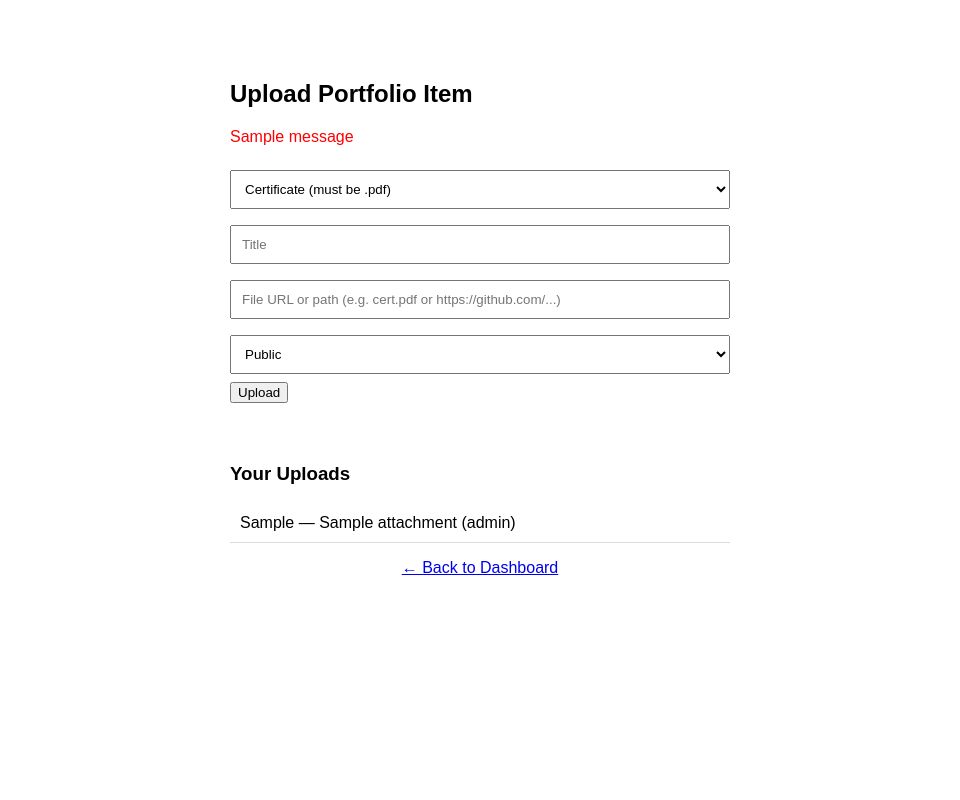
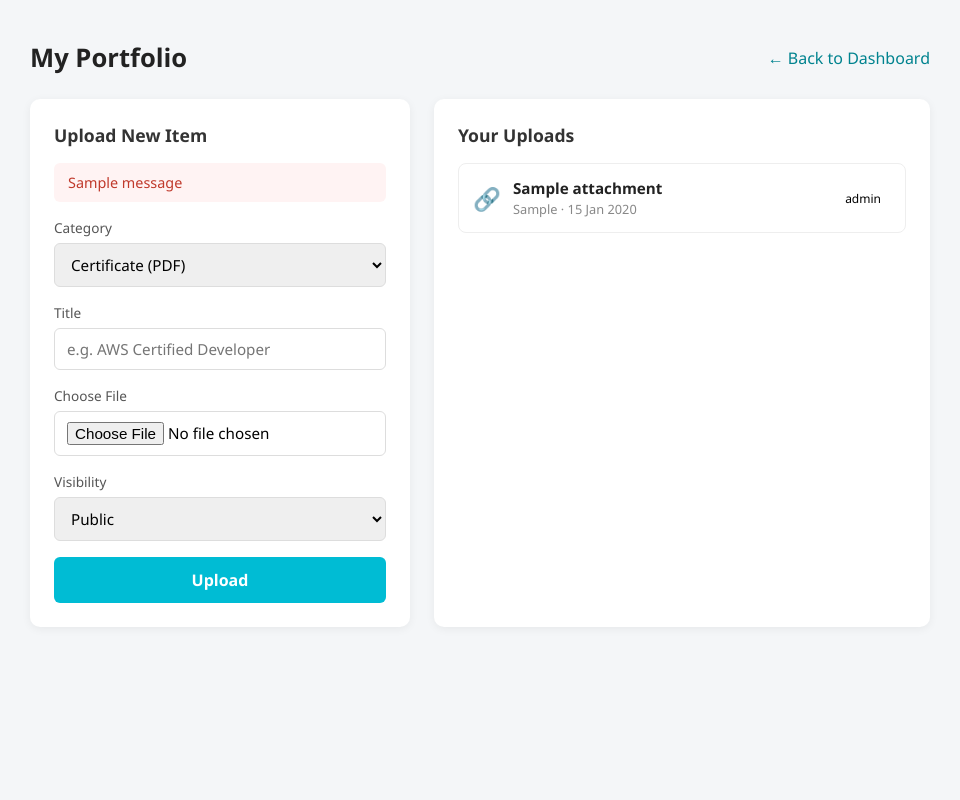
Before and after one commit to nirnoy-charisma/Corporate_talent_portfolio_marketplace, a Flask app: page /portfolio/upload in a window 1280 px wide. Shown: the whole page, without its empty margins (160-1120 px from the left). Run offline with Flask 3, Linux system fonts and the light colour scheme; the visitor is signed in with stand-in values (Sample User, id 1); tables that the repository leaves empty hold one stand-in row (values such as "Sample post"); one stand-in notice (Sample message) is shown.

Commit message:
All 9 patterns implemented: Singleton, Proxy, Decorator, Composite added; fixed file upload, my applications, search candidates

```diff
--- a/routes/portfolio.py
+++ b/routes/portfolio.py
@@ -1,6 +1,11 @@
-from flask import Blueprint, render_template, request, redirect, url_for, session, flash
+import os
+import uuid
+from flask import Blueprint, render_template, request, redirect, url_for, session, flash, current_app
 from models.individual_profile import IndividualProfile
 from patterns.portfolio_builder import BUILDER_MAP, UploadDirector
+from patterns.attachment_proxy import AttachmentAccessProxy
+from patterns.attachment_decorator import BasicAttachmentDisplay, VerifiedBadgeDecorator, FeaturedBadgeDecorator
+from patterns.portfolio_composite import build_portfolio_tree
 
 portfolio_bp = Blueprint("portfolio", __name__)
 
@@ -16,7 +21,6 @@ def upload():
     if request.method == "POST":
         category = request.form["category"]
         title = request.form["title"]
-        file_url = request.form["file_url"]
         visibility = request.form["visibility"]
 
         builder_class = BUILDER_MAP.get(category)
@@ -24,11 +28,26 @@ def upload():
             flash("Unknown category.")
             return redirect(url_for("portfolio.upload"))
 
-        builder = builder_class(profile.profileId)
-        director = UploadDirector(builder)
+        try:
+            if category == "project":
+                file_value = request.form.get("project_link", "").strip()
+                if not file_value:
+                    raise ValueError("Please enter a project link.")
+            else:
+                uploaded_file = request.files.get("file")
+                if not uploaded_file or uploaded_file.filename == "":
+                    raise ValueError("Please choose a file to upload.")
 
-        try:
-            director.standard_upload(title, file_url, visibility)
+                ext = os.path.splitext(uploaded_file.filename)[1].lower()
+                safe_name = f"{uuid.uuid4().hex}{ext}"
+                save_path = os.path.join(current_app.root_path, "static", "uploads", safe_name)
+                uploaded_file.save(save_path)
+                file_value = f"uploads/{safe_name}"
+
+            builder = builder_class(profile.profileId)
+            director = UploadDirector(builder)
+            director.standard_upload(title, file_value, visibility)
+
             flash("Portfolio item uploaded successfully!")
         except ValueError as e:
             flash(str(e))
@@ -36,4 +55,38 @@ def upload():
         return redirect(url_for("portfolio.upload"))
 
     attachments = profile.attachments
-    return render_template("portfolio_upload.html", attachments=attachments)
+    attachment_displays = []
+    for a in attachments:
+        display = BasicAttachmentDisplay(a)
+        if a.visibilityLevel == "verified_companies":
+            display = VerifiedBadgeDecorator(display)
+        attachment_displays.append({"rendered": display.render(), "raw": a})
+
+    return render_template("portfolio_upload.html", attachments=attachments, attachment_displays=attachment_displays)
+
+
+@portfolio_bp.route("/portfolio/view/<profile_id>")
+def view_candidate_portfolio(profile_id):
+    if "userId" not in session:
+        return redirect(url_for("home"))
+
+    profile = IndividualProfile.query.get(profile_id)
+    if not profile:
+        flash("Profile not found.")
+        return redirect(url_for("home"))
+
+    proxy = AttachmentAccessProxy(session["userId"], session["userType"])
+    visible_attachments = proxy.get_attachments(profile_id)
+
+    return render_template("view_candidate.html", profile=profile, attachments=visible_attachments)
+
+
+@portfolio_bp.route("/portfolio/overview")
+def portfolio_overview():
+    if "userId" not in session or session.get("userType") != "individual":
+        return redirect(url_for("home"))
+
+    profile = IndividualProfile.query.filter_by(userId=session["userId"]).first()
+    tree = build_portfolio_tree(profile.attachments)
+
+    return f"<pre>{tree.render()}</pre>"
--- a/templates/dashboard.html
+++ b/templates/dashboard.html
@@ -50,7 +50,7 @@
             </a>
           </li>
           <li class="menu-item">
-            <a href="#" class="menu-link">
+            <a href="{{ url_for('jobs.my_applications') }}" class="menu-link">
               <span class="material-symbols-rounded">description</span>
               <span class="menu-label">My Applications</span>
             </a>
@@ -70,7 +70,7 @@
             </a>
           </li>
           <li class="menu-item">
-            <a href="#" class="menu-link">
+            <a href="{{ url_for('jobs.search_candidates') }}" class="menu-link">
               <span class="material-symbols-rounded">group</span>
               <span class="menu-label">Search Candidates</span>
             </a>
--- a/templates/portfolio_upload.html
+++ b/templates/portfolio_upload.html
@@ -1,47 +1,154 @@
 <!DOCTYPE html>
 <html>
 <head>
+<meta charset="UTF-8">
 <title>My Portfolio</title>
+<link rel="stylesheet" href="https://fonts.googleapis.com/css2?family=Material+Symbols+Rounded:opsz,wght,FILL,GRAD@24,400,0,0">
 <style>
-    body { font-family: Arial, sans-serif; }
-    .upload-form { max-width: 500px; margin: 40px auto; padding: 20px; }
-    .upload-form input, .upload-form select { width: 100%; padding: 10px; margin: 8px 0; box-sizing: border-box; }
-    .attachment-list { max-width: 500px; margin: 0 auto; }
-    .attachment-item { padding: 10px; border-bottom: 1px solid #ddd; }
+  * { box-sizing: border-box; margin: 0; padding: 0; font-family: "Segoe UI", sans-serif; }
+  body { background: #f4f6f8; min-height: 100vh; padding: 40px 20px; }
+
+  .page-wrap { max-width: 900px; margin: 0 auto; }
+  .page-header { display: flex; justify-content: space-between; align-items: center; margin-bottom: 24px; }
+  .page-header h1 { font-size: 1.6rem; color: #222; }
+  .back-link { color: #00838f; text-decoration: none; font-weight: 500; }
+  .back-link:hover { text-decoration: underline; }
+
+  .layout { display: grid; grid-template-columns: 380px 1fr; gap: 24px; }
+  @media (max-width: 800px) { .layout { grid-template-columns: 1fr; } }
+
+  .card { background: #fff; border-radius: 10px; padding: 24px; box-shadow: 0 2px 10px rgba(0,0,0,0.06); }
+
+  .card h2 { font-size: 1.1rem; margin-bottom: 16px; color: #333; }
+
+  .flash-msg { background: #fff3f3; color: #c0392b; padding: 10px 14px; border-radius: 6px; margin-bottom: 16px; font-size: 0.9rem; }
+
+  .field { margin-bottom: 16px; }
+  .field label { display: block; font-size: 0.85rem; color: #555; margin-bottom: 6px; font-weight: 500; }
+  .field select, .field input[type="text"], .field input[type="file"] {
+    width: 100%; padding: 10px 12px; border: 1px solid #ddd; border-radius: 6px;
+    font-size: 0.95rem; outline: none; transition: border-color 0.15s;
+  }
+  .field select:focus, .field input:focus { border-color: #00bcd4; }
+
+  .file-field, .link-field { display: none; }
+  .file-field.active, .link-field.active { display: block; }
+
+  .submit-btn {
+    width: 100%; padding: 12px; background: #00bcd4; color: #fff; border: none;
+    border-radius: 6px; font-size: 1rem; font-weight: 600; cursor: pointer; transition: background 0.15s;
+  }
+  .submit-btn:hover { background: #0097a7; }
+
+  .attachment-item {
+    display: flex; align-items: center; justify-content: space-between;
+    padding: 14px; border: 1px solid #eee; border-radius: 8px; margin-bottom: 10px;
+  }
+  .attachment-info { display: flex; align-items: center; gap: 12px; }
+  .attachment-icon { font-size: 1.4rem; }
+  .attachment-title { font-weight: 600; color: #222; font-size: 0.95rem; }
+  .attachment-meta { font-size: 0.8rem; color: #888; margin-top: 2px; }
+  .visibility-tag {
+    font-size: 0.75rem; padding: 3px 10px; border-radius: 12px; font-weight: 500;
+  }
+  .visibility-public { background: #e6f7ea; color: #1e824c; }
+  .visibility-private { background: #fdecea; color: #c0392b; }
+  .visibility-verified_companies { background: #e8f0fe; color: #1a73e8; }
+
+  .empty-state { text-align: center; color: #999; padding: 30px 0; font-size: 0.9rem; }
 </style>
 </head>
 <body>
-  <div class="upload-form">
-    <h2>Upload Portfolio Item</h2>
+  <div class="page-wrap">
+    <div class="page-header">
+      <h1>My Portfolio</h1>
+      <a href="{{ url_for('auth.dashboard') }}" class="back-link">← Back to Dashboard</a>
+    </div>
+
+    <div class="layout">
+      <div class="card">
+        <h2>Upload New Item</h2>
         {% with messages = get_flashed_messages() %}
-      {% if messages %}<p style="color:red">{{ messages[0] }}</p>{% endif %}
+          {% if messages %}<div class="flash-msg">{{ messages[0] }}</div>{% endif %}
         {% endwith %}
-    <form method="POST">
-      <select name="category" required>
-        <option value="certificate">Certificate (must be .pdf)</option>
-        <option value="project">Project (must be a link)</option>
-        <option value="photo">Photo (.jpg/.png)</option>
+
+        <form method="POST" enctype="multipart/form-data" id="upload-form">
+          <div class="field">
+            <label>Category</label>
+            <select name="category" id="category-select" required>
+              <option value="certificate">Certificate (PDF)</option>
+              <option value="project">Project (Link)</option>
+              <option value="photo">Photo (JPG/PNG)</option>
             </select>
-      <input type="text" name="title" placeholder="Title" required>
-      <input type="text" name="file_url" placeholder="File URL or path (e.g. cert.pdf or https://github.com/...)" required>
+          </div>
+
+          <div class="field">
+            <label>Title</label>
+            <input type="text" name="title" placeholder="e.g. AWS Certified Developer" required>
+          </div>
+
+          <div class="field file-field active" id="file-field">
+            <label>Choose File</label>
+            <input type="file" name="file" id="file-input">
+          </div>
+
+          <div class="field link-field" id="link-field">
+            <label>Project Link</label>
+            <input type="text" name="project_link" placeholder="https://github.com/yourproject">
+          </div>
+
+          <div class="field">
+            <label>Visibility</label>
             <select name="visibility" required>
               <option value="public">Public</option>
               <option value="private">Private</option>
               <option value="verified_companies">Verified Companies Only</option>
             </select>
-      <button type="submit">Upload</button>
+          </div>
+
+          <button type="submit" class="submit-btn">Upload</button>
         </form>
       </div>
 
-  <div class="attachment-list">
-    <h3>Your Uploads</h3>
+      <div class="card">
+        <h2>Your Uploads</h2>
         {% for a in attachments %}
-      <div class="attachment-item">{{ a.category }} — {{ a.title }} ({{ a.visibilityLevel }})</div>
+          <div class="attachment-item">
+            <div class="attachment-info">
+              <span class="attachment-icon">
+                {% if a.category == 'certificate' %}📄{% elif a.category == 'photo' %}🖼️{% else %}🔗{% endif %}
+              </span>
+              <div>
+                <div class="attachment-title">{{ a.title }}</div>
+                <div class="attachment-meta">{{ a.category }} · {{ a.datePublished.strftime('%d %b %Y') }}</div>
+              </div>
+            </div>
+            <span class="visibility-tag visibility-{{ a.visibilityLevel }}">{{ a.visibilityLevel.replace('_', ' ') }}</span>
+          </div>
         {% else %}
-      <p>No uploads yet.</p>
+          <div class="empty-state">No uploads yet — add your first item.</div>
         {% endfor %}
       </div>
+    </div>
+  </div>
 
-  <p style="text-align:center"><a href="{{ url_for('auth.dashboard') }}">← Back to Dashboard</a></p>
+  <script>
+    const categorySelect = document.getElementById("category-select");
+    const fileField = document.getElementById("file-field");
+    const linkField = document.getElementById("link-field");
+
+    function toggleFields() {
+      if (categorySelect.value === "project") {
+        fileField.classList.remove("active");
+        linkField.classList.add("active");
+      } else {
+        fileField.classList.add("active");
+        linkField.classList.remove("active");
+      }
+    }
+
+    categorySelect.addEventListener("change", toggleFields);
+    toggleFields();
+  </script>
 </body>
 </html>
```
Also changed, not shown: patterns/attachment_decorator.py (added, +39 -0 lines), patterns/attachment_proxy.py (added, +39 -0 lines), patterns/auth_singleton.py (added, +44 -0 lines), patterns/portfolio_composite.py (added, +51 -0 lines), routes/jobs.py (+34 -2 lines), templates/my_applications.html (added, +52 -0 lines), templates/search_candidates.html (added, +57 -0 lines), templates/view_candidate.html (added, +27 -0 lines). Lines whose indentation alone changed are shown as unchanged.
